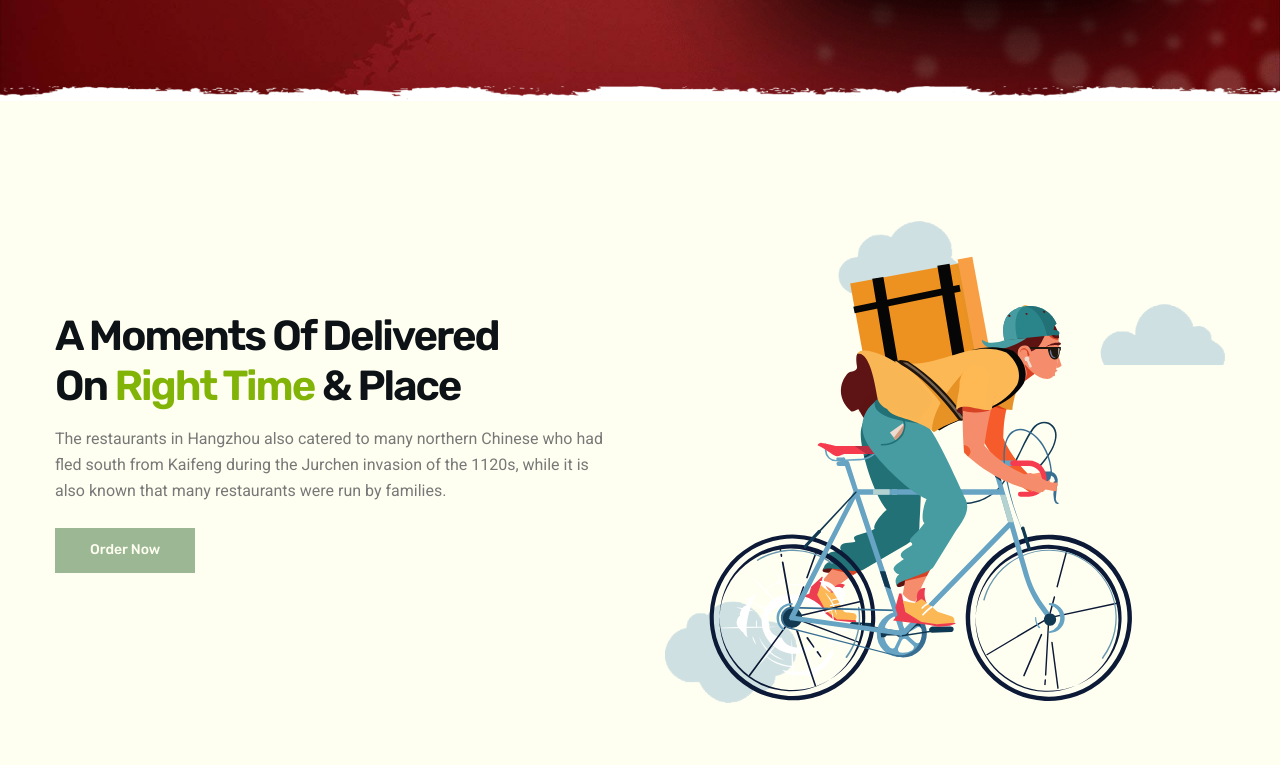
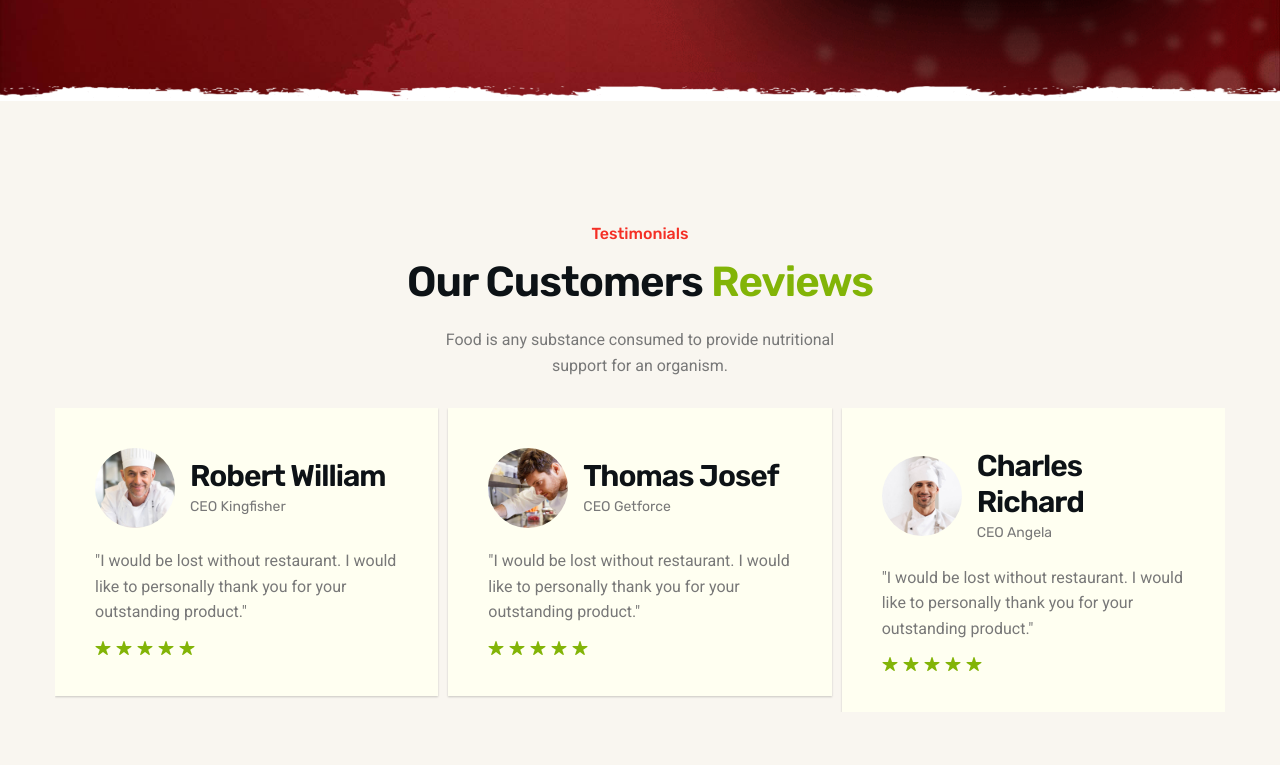
Before and after one commit to luisricardocurvo/segredomineiro, a plain HTML site: page index.html in a window 1280 px wide. Shown: the part 4515-5280 px from the top of the page. Drawn offline with nearby package versions, Linux system fonts and the light colour scheme.

Commit message:
Update index.html

```diff
--- a/index.html
+++ b/index.html
@@ -661,34 +661,7 @@
         - #DELIVERY
       -->
 
-      <section class="section section-divider gray delivery">
-        <div class="container">
 
-          <div class="delivery-content">
-
-            <h2 class="h2 section-title">
-              A Moments Of Delivered On <span class="span">Right Time</span> & Place
-            </h2>
-
-            <p class="section-text">
-              The restaurants in Hangzhou also catered to many northern Chinese who had fled south from Kaifeng during
-              the Jurchen
-              invasion of the 1120s, while it is also known that many restaurants were run by families.
-            </p>
-
-            <button class="btn btn-hover">Order Now</button>
-          </div>
-
-          <figure class="delivery-banner">
-            <img src="./assets/images/delivery-banner-bg.png" width="700" height="602" loading="lazy" alt="clouds"
-              class="w-100">
-
-            <img src="./assets/images/delivery-boy.svg" width="1000" height="880" loading="lazy" alt="delivery boy"
-              class="w-100 delivery-img" data-delivery-boy>
-          </figure>
-
-        </div>
-      </section>
 
 
 
```
